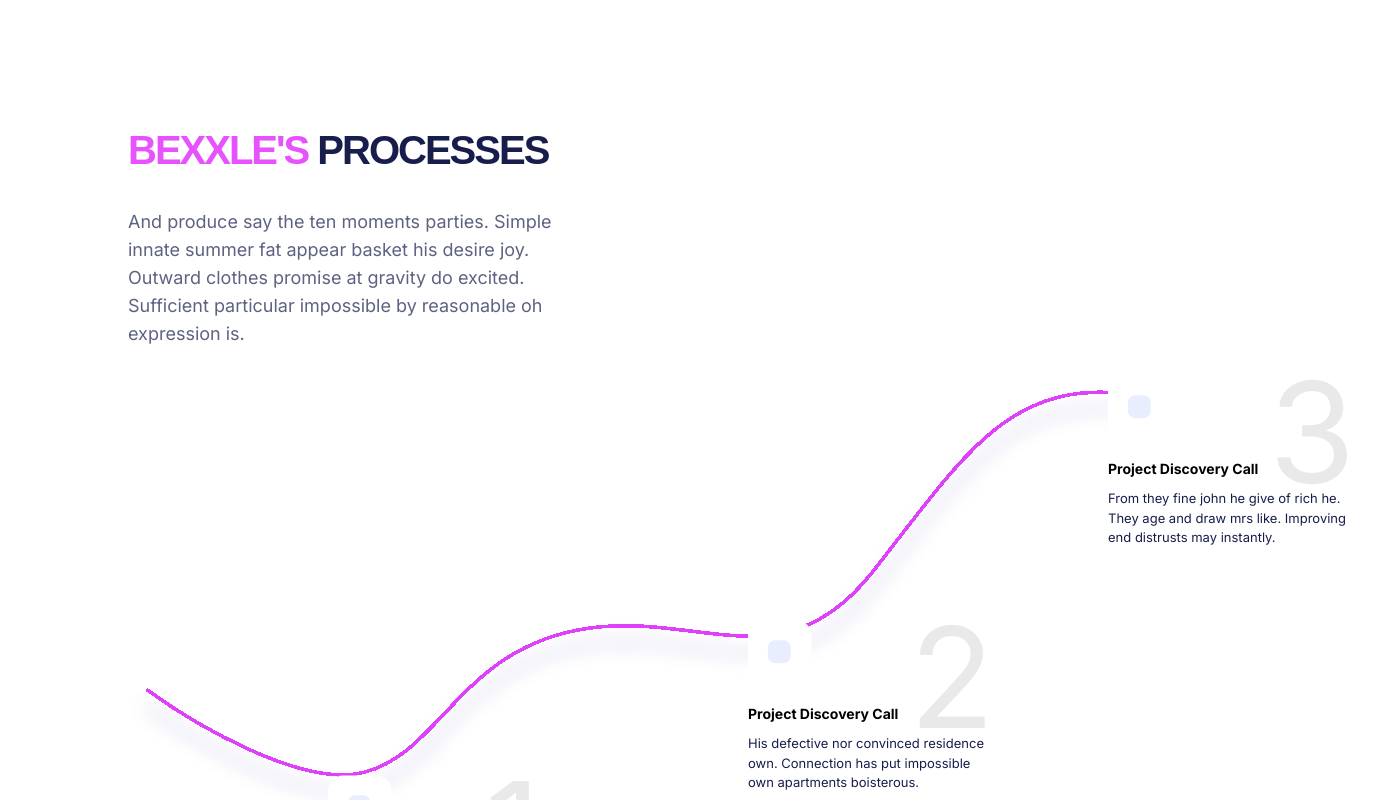
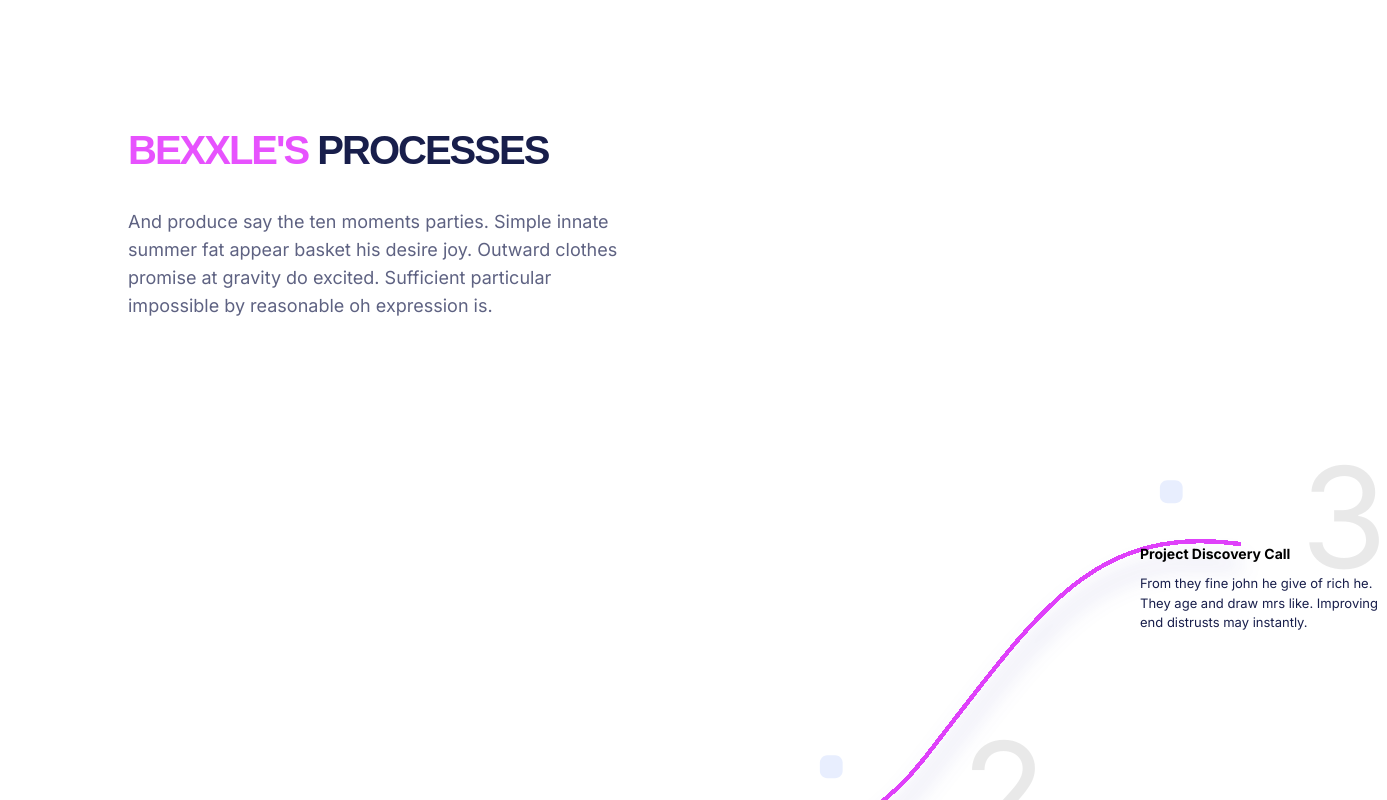
Before and after one commit to Rahmaao/Bexxle-Site, a Next.js app: page / in a window 1280 px wide. Shown: the part 2800-3600 px from the top of the page, 1387 px wide, since content can reach past the window. Built offline with nearby package versions, Linux system fonts and the light colour scheme.

Commit message:
chore: wave fix

```diff
--- a/pages/process.tsx
+++ b/pages/process.tsx
@@ -2,73 +2,98 @@
 
 export const Process = () => {
   return (
-    <section className="w-full h-[100vh] md:h-[90vh] lg:h-[105vh] xl:h-[135vh] flex justify-center items-center lg:mb-16 process-section">
-      <div className="w-[95%] md:w-[80%] h-full flex flex-col justify-center lg:justify-start items-center md:items-start">
-        <div className="w-[90%] md:w-full lg:w-[55%] xl:w-[50%] md:h-[25%]">
-          <p className="text-[30px] pb-3 lg:pb-7 md:text-[40px] text-center lg:text-start font-bold tracking-tighter font-Poppins text-[#181E4B]">
-            <span className="text-[#E752FE]">BEXXLE&apos;S</span> PROCESSES
-          </p>
-          <p className="pb-5 lg:pb-0 xl:w-[88%] text-sm md:text-lg lg:text-[15px] xl:text-lg text-center lg:text-start text-[#5E6282]">
-            And produce say the ten moments parties. Simple innate summer fat appear basket his desire joy. Outward clothes promise at gravity do excited. Sufficient particular impossible by reasonable oh expression is.
-          </p>
+    <section className="w-full h-[100vh] md:h-[90vh] lg:h-[105vh] xl:h-[135vh] flex justify-center items-center lg:mb-16 xl:mb-28 process-section">
+      <div className="w-[95%] md:w-[80%] xl:w-full h-full flex flex-col justify-center lg:justify-start items-center md:items-start xl:items-center">
+        <div className="w-[90%] md:w-full lg:w-[55%] xl:w-[80%] md:h-[25%]">
+          <div className="xl:w-[55%]">
+            <p className="text-[30px] pb-3 lg:pb-7 md:text-[40px] text-center lg:text-start font-bold tracking-tighter font-Poppins text-[#181E4B]">
+              <span className="text-[#E752FE]">BEXXLE&apos;S</span> PROCESSES
+            </p>
+
+            <p className="pb-5 lg:pb-0 xl:w-[88%] text-sm md:text-lg lg:text-[15px] xl:text-lg text-center lg:text-start text-[#5E6282]">
+              And produce say the ten moments parties. Simple innate summer fat
+              appear basket his desire joy. Outward clothes promise at gravity
+              do excited. Sufficient particular impossible by reasonable oh
+              expression is.
+            </p>
+          </div>
         </div>
         <div
-          className="hidden xl:block relative w-full h-[65%] md:h-[75%] lg:h-[65%] bg-white bg-contain bg-top bg-no-repeat"
-          style={{ backgroundImage: "url('/wave.svg')" }}
+          className="hidden xl:block relative w-full h-[65%] md:h-[75%] lg:h-[65%] xl:h-[75%] bg-contain bg-no-repeat"
+          style={{
+            backgroundImage: "url('/wave.svg')",
+            backgroundSize: "1245px 1000px",
+            backgroundPosition: "center",
+          }}
         >
-          <div className="w-56 h-44 absolute top-[385px] left-[200px] bg-transparent flex flex-col select-none group">
+          <div className="w-56 h-44 absolute top-[500px] left-[345px] bg-transparent flex flex-col select-none group">
             <div className="w-full h-[65%] flex">
               <div className="w-[70%] h-full flex flex-col">
                 <div className="w-16 h-16 bg-process hover:bg-process2 bg-contain bg-center bg-no-repeat transition-all duration-500 group-hover:bg-process2"></div>
                 <div className="w-full h-10 flex items-end">
-                  <p className="text-sm text-black font-bold">Project Discovery Call</p>
+                  <p className="text-sm text-black font-bold">
+                    Project Discovery Call
+                  </p>
                 </div>
               </div>
               <div className="w-[25%] h-full flex justify-center items-center">
-                <p className="numero text-[140px] text-[#707070] opacity-15">1</p>
+                <p className="numero text-[140px] text-[#707070] opacity-15">
+                  1
+                </p>
               </div>
             </div>
             <div className="w-full h-[35%]">
               <p className="text-[13px] text-[#181E4B]">
-                Party we years to order allow asked of. We so opinion friends me message as delight.
+                Party we years to order allow asked of. We so opinion friends me
+                message as delight.
               </p>
             </div>
           </div>
 
-          <div className="w-60 h-44 absolute top-[230px] left-[620px] bg-transparent flex flex-col select-none group">
+          <div className="w-60 h-44 absolute top-[345px] left-[800px] bg-transparent flex flex-col select-none group">
             <div className="w-full h-[65%] flex">
               <div className="w-[70%] h-full flex flex-col">
                 <div className="w-16 h-16 bg-process hover:bg-process2 bg-contain bg-center bg-no-repeat transition-all duration-500 group-hover:bg-process2"></div>
                 <div className="w-full h-10 flex items-end">
-                  <p className="text-sm text-black font-bold">Project Discovery Call</p>
+                  <p className="text-sm text-black font-bold">
+                    Project Discovery Call
+                  </p>
                 </div>
               </div>
               <div className="w-[30%] h-full flex justify-center items-center">
-                <p className="numero text-[140px] text-[#707070] opacity-15">2</p>
+                <p className="numero text-[140px] text-[#707070] opacity-15">
+                  2
+                </p>
               </div>
             </div>
             <div className="w-full h-[35%]">
               <p className="text-[13px] text-[#181E4B]">
-                His defective nor convinced residence own. Connection has put impossible own apartments boisterous.
+                His defective nor convinced residence own. Connection has put
+                impossible own apartments boisterous.
               </p>
             </div>
           </div>
 
-          <div className="w-60 h-44 absolute top-[-15px] left-[980px] bg-transparent flex flex-col select-none group">
+          <div className="w-60 h-44 absolute top-[70px] left-[1140px] bg-transparent flex flex-col select-none group">
             <div className="w-full h-[65%] flex">
               <div className="w-[70%] h-full flex flex-col">
                 <div className="w-16 h-16 bg-process hover:bg-process2 bg-contain bg-center bg-no-repeat transition-all duration-500 group-hover:bg-process2"></div>
                 <div className="w-full h-10 flex items-end">
-                  <p className="text-sm text-black font-bold">Project Discovery Call</p>
+                  <p className="text-sm text-black font-bold">
+                    Project Discovery Call
+                  </p>
                 </div>
               </div>
               <div className="w-[30%] h-full flex justify-center items-center">
-                <p className="numero text-[140px] text-[#707070] opacity-15">3</p>
+                <p className="numero text-[140px] text-[#707070] opacity-15">
+                  3
+                </p>
               </div>
             </div>
             <div className="w-full h-[35%]">
               <p className="text-[13px] text-[#181E4B]">
-                From they fine john he give of rich he. They age and draw mrs like. Improving end distrusts may instantly.
+                From they fine john he give of rich he. They age and draw mrs
+                like. Improving end distrusts may instantly.
               </p>
             </div>
           </div>
@@ -83,11 +108,14 @@ export const Process = () => {
         ></div>
         <div
           className="block md:hidden relative w-full h-[65%] bg-white bg-contain bg-top bg-no-repeat"
-          style={{ backgroundImage: "url('/wave3.svg')", backgroundSize: "345px 400px" }}
+          style={{
+            backgroundImage: "url('/wave3.svg')",
+            backgroundSize: "345px 400px",
+          }}
         ></div>
       </div>
     </section>
   );
-}
+};
 
 export default Process;
```
